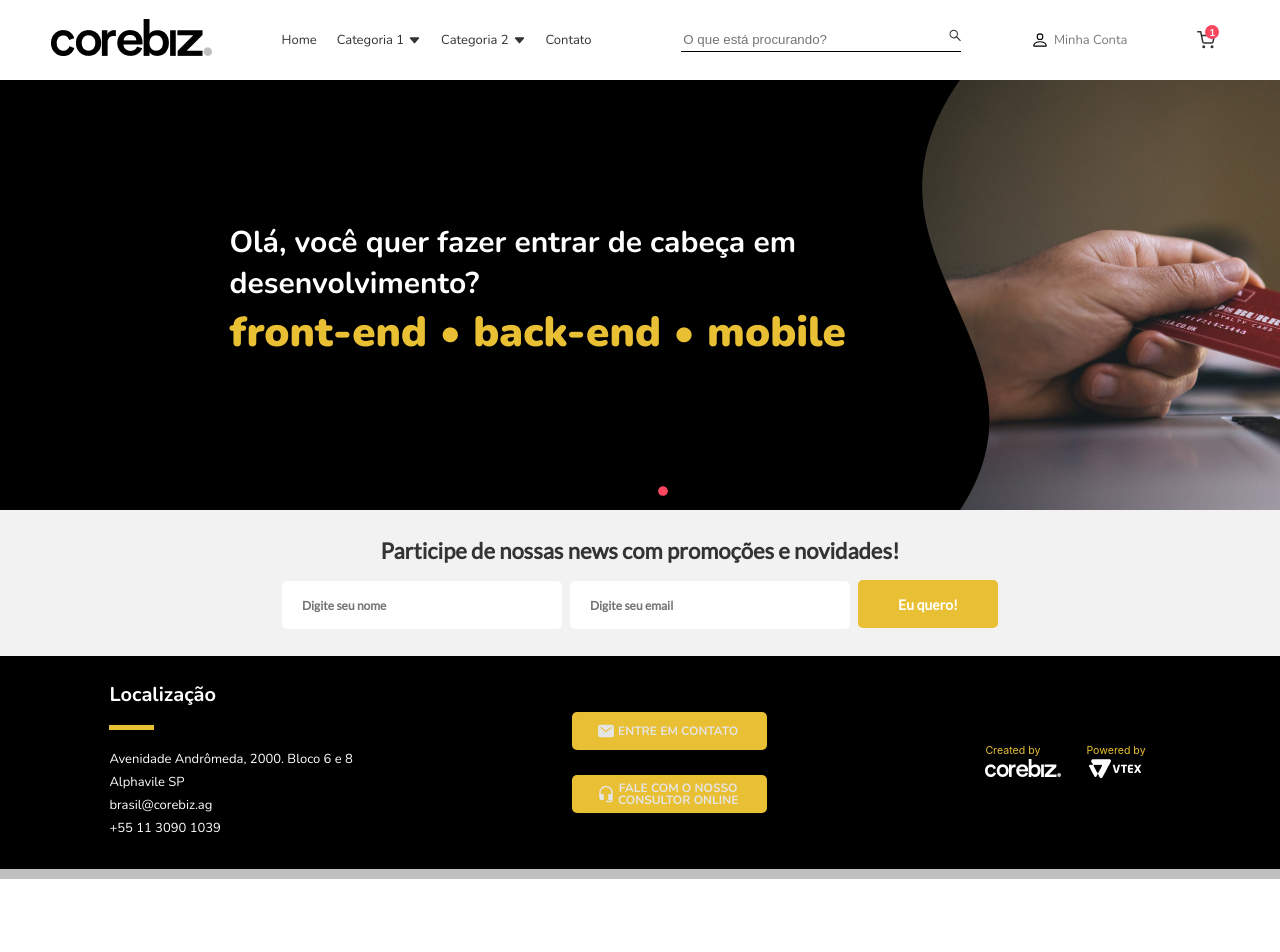
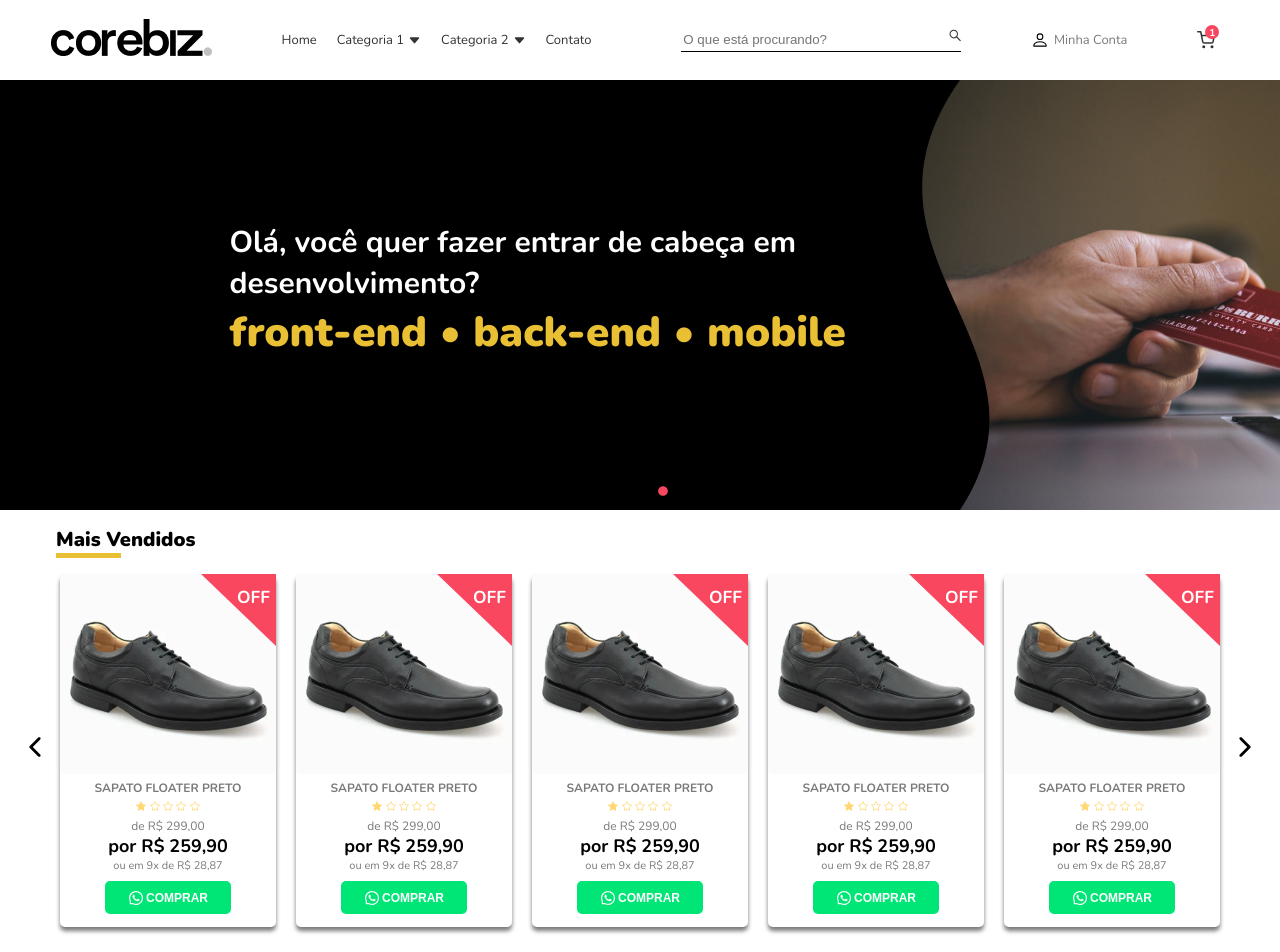
Before and after one commit to btrndd/ecom-home-page, a React (Create React App) app: page / in a window 1280 px wide. Shown: the top 952 px of the page. Before the commit the page ends 879 px from the top, so only its background shows below. Built offline with nearby package versions, Linux system fonts and the light colour scheme.

Commit message:
carrosel de produtos

```diff
--- a/src/App.js
+++ b/src/App.js
@@ -4,12 +4,14 @@ import Header from './components/Header';
 import Slideshow from './components/Slideshow';
 import Newsletter from './components/Newsletter';
 import Footer from './components/Footer';
+import Products from './components/Products';
 
 function App() {
   return (
     <div className="App">
       <Header />
       <Slideshow />
+      <Products />
       <Newsletter />
       <Footer />
     </div>
--- a/src/components/Footer.css
+++ b/src/components/Footer.css
@@ -116,4 +116,18 @@
   .companies figure {
     margin: 0 47px 0 47px;
   }
+
+  .line {
+    width: 32px;
+    margin-bottom: 12px;
+  }
+
+  .button-icon {
+    font-size: 20px;
+  }
+
+  .buttons button {
+    justify-content: space-around;
+    color: #FFFFFF;
+  }
 }
--- a/src/components/Header.css
+++ b/src/components/Header.css
@@ -94,7 +94,7 @@ header {
   width: 6px;
   height: 14px;
   right: -4px;
-  top: -11.5px;
+  top: -1.5px;
 }
 
 .sandwich-menu {
--- /dev/null
+++ b/src/components/Product.css
@@ -0,0 +1,90 @@
+* {
+  margin: 0;
+}
+
+.product {
+  width: 216px;
+  height: 353px;
+  display: flex;
+  flex-direction: column;
+  align-items: center;
+  font-family: Nunito;
+  border-radius: 5px;
+  box-shadow: 0 4px 4px #7A7A7A;
+  margin: 0 10px;
+}
+
+.tag {
+  position: absolute;
+  width: 0;
+  height: 0;
+  border-bottom: 72px solid transparent;
+  border-right: 75px solid #F8475F;
+  align-self: flex-end;
+}
+
+.tag h3 {
+  position: relative;
+  left: 36px;
+  top: 12.25px;
+  color: white;
+  font-family: Nunito;
+  text-align: right;
+  font-weight: 600;
+  font-size: 17.2849px;
+  line-height: 24px;
+}
+
+.product figcaption {
+  font-size: 12px;
+  font-weight: 600;
+  color: #7A7A7A;
+  font-style: normal;
+  margin-bottom: 5px;
+}
+
+.rating {
+  display: flex;
+  color: #FFD874;
+  font-size: 10px;
+  width: 67.39px;
+  justify-content: space-around;
+  margin-bottom: 7.35px;
+}
+
+.comparative-price {
+  font-size: 12px;
+  font-weight: 400;
+  color: #7A7A7A;
+}
+
+.price {
+  font-size: 18px;
+  font-weight: 700;
+}
+
+.installments {
+  font-size: 11px;
+  font-weight: 400;
+  color: #7A7A7A;
+  margin-bottom: 8px;
+}
+
+.buy-button {
+  background-color: #00E676;
+  height: 32.42px;
+  width: 125.28px;
+  border: none;
+  border-radius: 5px;
+  color: white;
+  font-size: 12px;
+  font-weight: 900;
+  display: flex;
+  justify-content: center;
+  align-items: center;
+}
+
+.buy-button svg {
+  font-size: 16px;
+  margin-right: 2px;
+}
--- /dev/null
+++ b/src/components/Product.js
@@ -0,0 +1,26 @@
+import React from 'react';
+import { AiOutlineWhatsApp } from 'react-icons/ai';
+import product1 from '../img/product_1.png';
+import { BsStarFill, BsStar } from 'react-icons/bs';
+import './Product.css';
+
+class Product extends React.Component {
+  render() {
+    return (
+      <div className="product">
+        <div className="tag"><h3>OFF</h3></div>
+        <figure>
+          <img height="200" width="216" alt="foto de um sapato" src={ product1 } />
+          <figcaption>SAPATO FLOATER PRETO</figcaption>
+        </figure>
+        <span className="rating"><BsStarFill /><BsStar /><BsStar /><BsStar /><BsStar /></span>
+        <p className="comparative-price">de R$ 299,00</p>
+        <h3 className="price">por R$ 259,90</h3>
+        <p className="installments">ou em 9x de R$ 28,87</p>
+        <button className="buy-button"><AiOutlineWhatsApp />COMPRAR</button>
+      </div>
+    );
+  }
+}
+
+export default Product;
--- /dev/null
+++ b/src/components/Products.css
@@ -0,0 +1,71 @@
+section {
+  display: flex;
+  justify-content: center;
+}
+
+.products {
+  padding: 16px 0 30px 0;
+  display: flex;
+  flex-direction: column;
+  align-items: center;
+  width: 1248px;
+  height: 408px;
+}
+
+.line-products {
+  align-self: flex-start;
+  margin-left: 20px;
+  width: 32px;
+  margin-bottom: 16px;
+  background-color: #E9BF33;
+  height: 5px;
+}
+
+.products h2 {
+  align-self: flex-start;
+  margin-left: 20px;
+  font-family: Nunito;
+  font-style: normal;
+  font-weight: 900;
+  font-size: 18px;
+  line-height: 25px;
+}
+
+.products-desk {
+  display: none;
+}
+
+@media screen and (min-width: 1248px) {
+  .products-desk{
+    display: flex;
+    flex-direction: row;
+    align-items: center;
+  }
+
+  .products-mobile {
+    display: none;
+  }
+
+  .item {
+    margin: 0 10px;
+  }
+
+  .arrow {
+    font-size: 30px;
+    font-weight: 900;
+  }
+
+  .line-products {
+    width: 65px;
+    margin-left: 40px;
+  }
+
+  .products h2 {
+    margin-left: 40px;
+    font-family: Nunito;
+    font-style: normal;
+    font-weight: 900;
+    font-size: 20px;
+    line-height: 27px;
+  }
+}
--- /dev/null
+++ b/src/components/Products.js
@@ -0,0 +1,29 @@
+import React from 'react';
+import Product from './Product';
+import './Products.css';
+import { IoIosArrowForward, IoIosArrowBack } from 'react-icons/io'
+
+class Products extends React.Component {
+  render() {
+    return (
+      <section>
+        <div className="products">
+          <h2>Mais Vendidos</h2>
+          <div className="line-products"></div>
+          <div className="products-mobile"><Product /></div>
+          <div className="products-desk">
+            <span className="arrow"><IoIosArrowBack /></span>
+            <Product />
+            <Product />
+            <Product />
+            <Product />
+            <Product />
+            <span className="arrow"><IoIosArrowForward /></span>
+          </div>
+        </div>
+      </section>
+    )
+  }
+}
+
+export default Products;
```
Also changed, not shown: src/img/product_1.png (added).
